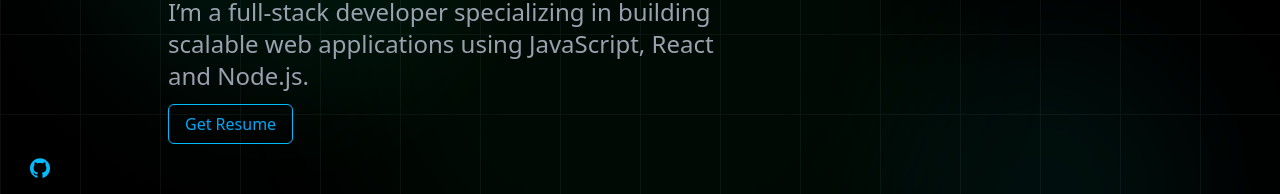
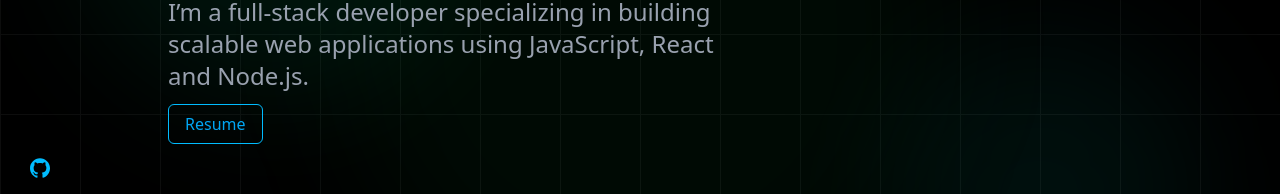
Before and after one commit to Tejasnavadkar/Portfolio-v1, a React (Vite) app: page / in a window 1280 px wide. Shown: the part 366-560 px from the top of the page. Built offline with nearby package versions, Linux system fonts and the light colour scheme.

Commit message:
update hero section

```diff
--- a/src/components/Hero/Hero.tsx
+++ b/src/components/Hero/Hero.tsx
@@ -18,7 +18,7 @@ const Hero = () => {
             applications using JavaScript, React and Node.js.
           </p>
           <div className=" mt-4">
-            <a href="/Tejas_Navadkar_Resume.pdf"  target="_blank" className="text-sky-500 border border-sky-400 py-1 px-2  md:px-4 md:py-2 rounded-md cursor-pointer mt-2">Get Resume</a>
+            <a href="/Tejas_Navadkar_Resume.pdf"  target="_blank" className="text-sky-500 border border-sky-400 py-1 px-2  md:px-4 md:py-2 rounded-md cursor-pointer mt-2">Resume</a>
           </div>
         </section>
     </div>
```
